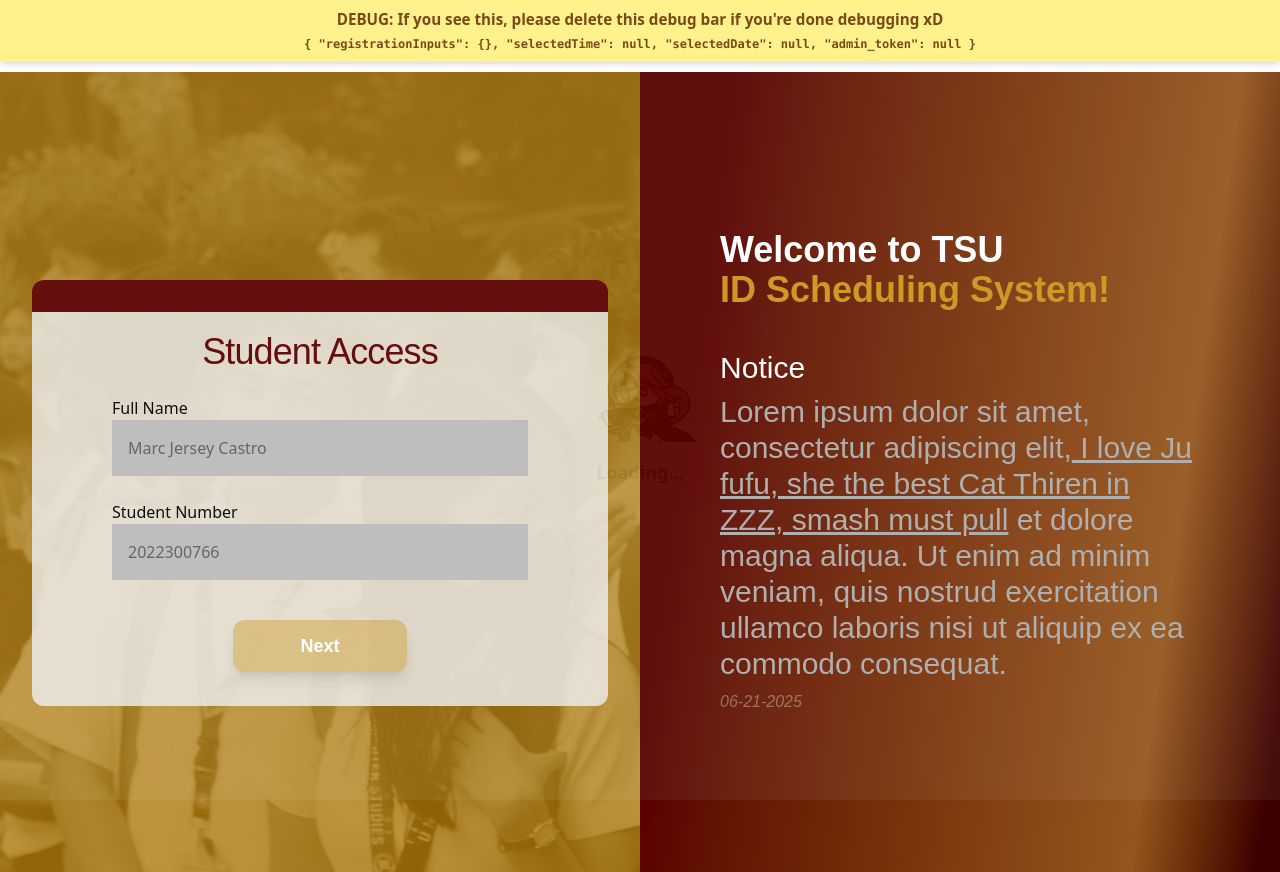
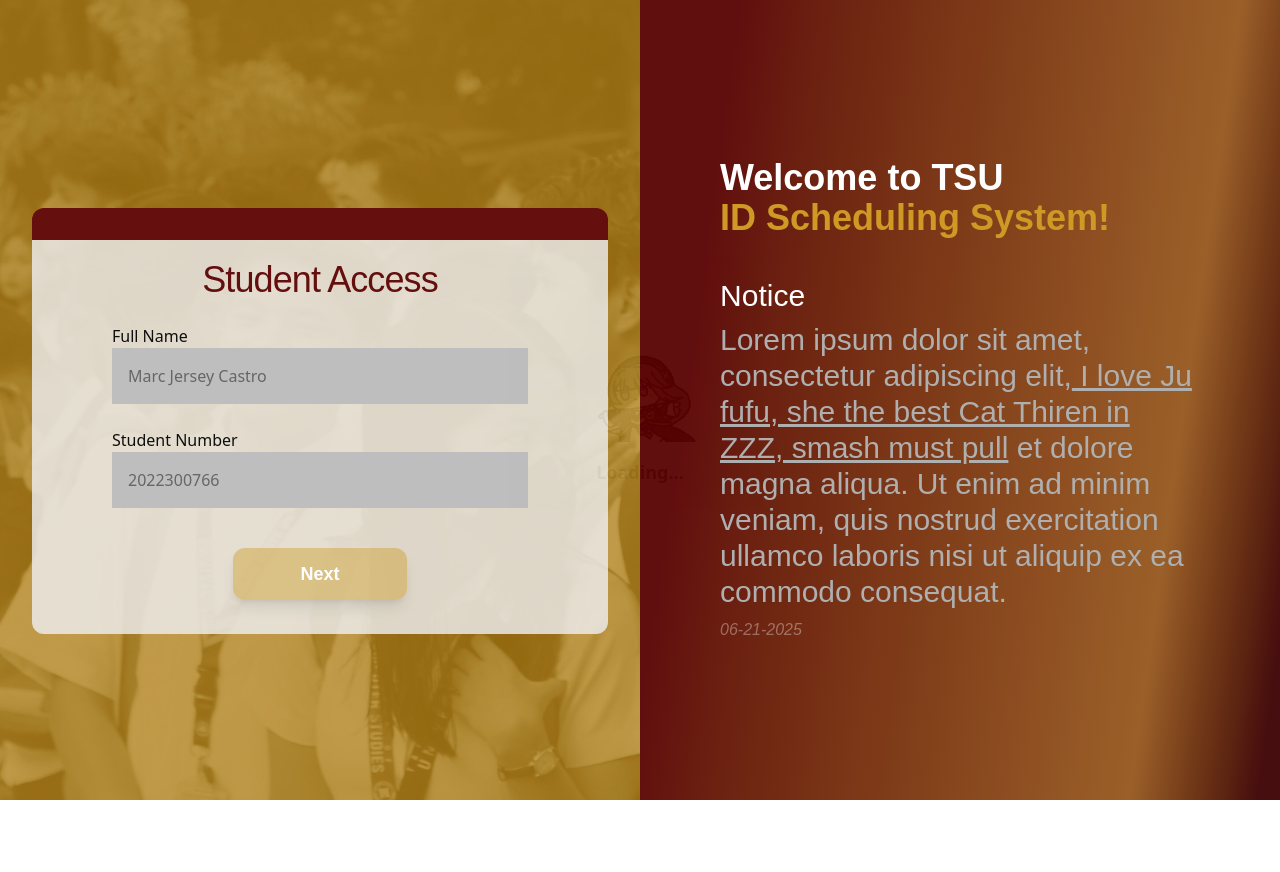
Before and after one commit to MUMEi-28/TSU-ID-Scheduling-System, a React (Vite) app in the folder frontend/: page / in a window 1280 px wide. After the commit the page ends 800 px from the top, so only its background shows below. Built offline with nearby package versions, Linux system fonts and the light colour scheme; a web font is replaced by a local one.

Commit message:
fix: removed the pink debug bar
-remove the pink debug bar for presentation later

```diff
--- a/frontend/src/App.jsx
+++ b/frontend/src/App.jsx
@@ -229,13 +229,6 @@
     localStorage.setItem('registrationInputs', JSON.stringify({ ...registrationInputs, schedule_time: null }));
   }
 
-  const debugData = {
-    registrationInputs: registrationInputs,
-    selectedTime: selectedTime,
-    selectedDate: selectedDate,
-    admin_token: localStorage.getItem('admin_token')
-  };
-
   return (
     <>
       {globalLoading && (
@@ -317,11 +310,7 @@
         </div>
       )}
 
-      <div className="w-full bg-yellow-200 text-yellow-900 text-center py-2 font-bold fixed top-0 left-0 z-50 shadow-md" style={{fontSize: '0.95rem'}}>
-        DEBUG: If you see this, please delete this debug bar if you're done debugging xD<br/>
-        <span className="font-mono text-xs">{JSON.stringify(debugData, null, 2)}</span>
-      </div>
-      <div style={{ paddingTop: '72px' }}>
+      <div>
     <Routes>
       <Route path='/' element={<RegistrationForm
         registrationInputs={registrationInputs}
```
